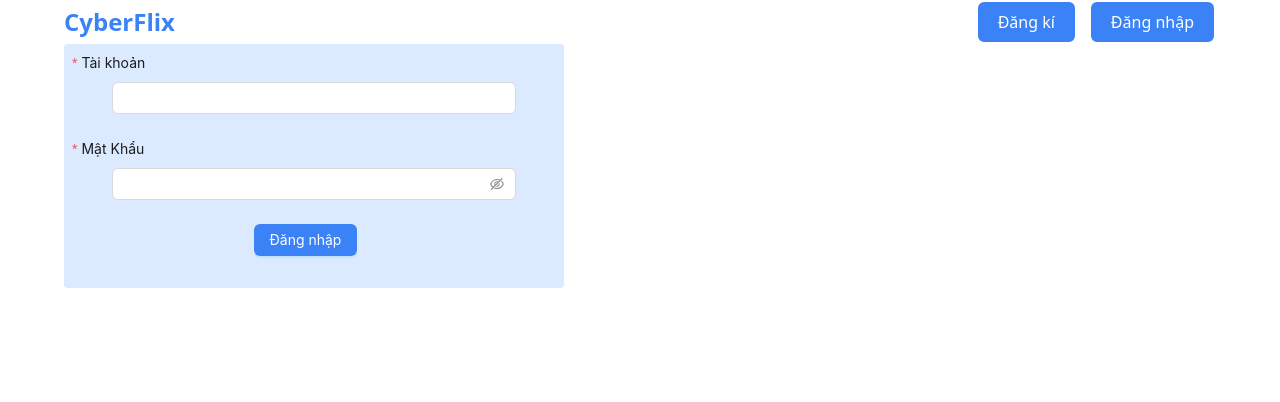
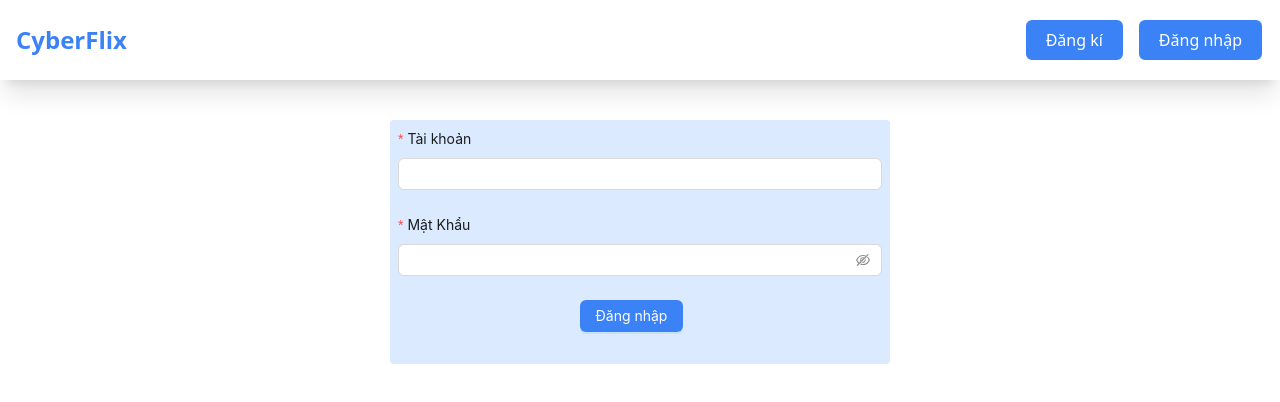
Before and after one commit to KHA0410/CyberFlix, a React (Create React App) app: page /login in a window 1280 px wide. Shown: the top 402 px of the page. Built offline with nearby package versions, Linux system fonts and the light colour scheme.

Commit message:
CyberFlix

```diff
--- a/src/App.js
+++ b/src/App.js
@@ -4,6 +4,7 @@ import LoginPage from "./Pages/LoginPage/LoginPage";
 import { BrowserRouter, Route, Routes } from "react-router-dom";
 import HomePage from "./Pages/HomePage/HomePage";
 import HeaderFlix from "./components/HeaderFlix/HeaderFlix";
+import DettailPage from "./Pages/DetailPage/DettailPage";
 
 function App() {
   return (
@@ -13,6 +14,7 @@ function App() {
         <Routes>
           <Route path="/" element={<HomePage />} />
           <Route path="/login" element={<LoginPage />} />
+          <Route path="/detail/:maPhim" element={<DettailPage />} />
         </Routes>
       </BrowserRouter>
     </div>
--- /dev/null
+++ b/src/Pages/DetailPage/DettailPage.jsx
@@ -0,0 +1,27 @@
+import React, { useEffect, useState } from 'react'
+import { useParams } from 'react-router-dom'
+import { https } from '../../services/api'
+
+export default function DettailPage() {
+    //Lấy mã phim từ URL
+    let {maPhim} = useParams()
+
+    const [detail, setDetail] = useState({})
+
+    useEffect(() => {
+        https.get(`/api/QuanLyPhim/LayThongTinPhim?MaPhim=${maPhim}`)
+        .then((res) => {
+         console.log(res.data.content);
+         setDetail(res.data.content)
+        })
+        .catch((err) => {
+         console.log(err);
+         });
+    },[])
+  return (
+    <div className='containerCss pt-5 flex'>
+        <img style={{width: "400px"}} src={detail.hinhAnh} alt="" />
+        <h1 style={{fontSize: "100px"}}>{detail.tenPhim}</h1>
+    </div>
+  )
+}
--- a/src/Pages/HomePage/HomePage.jsx
+++ b/src/Pages/HomePage/HomePage.jsx
@@ -1,7 +1,8 @@
 import React from 'react'
+import ListMovie from './ListMovie'
 
 export default function HomePage() {
   return (
-    <div>HomePage</div>
+    <div><ListMovie/></div>
   )
 }
--- /dev/null
+++ b/src/Pages/HomePage/ListMovie.jsx
@@ -0,0 +1,41 @@
+import React, { useEffect, useState } from 'react'
+import { https } from '../../services/api'
+import { Card, Tooltip } from 'antd';
+import Meta from 'antd/es/card/Meta';
+import { NavLink } from 'react-router-dom';
+
+export default function ListMovie() {
+    const [movieArr, setMovieArr] = useState([])
+    //Lấy ds phim
+    useEffect(() => {
+        https.get("/api/QuanLyPhim/LayDanhSachPhim?maNhom=GP01")
+        .then((res) => {
+         console.log(res.data.content);
+         setMovieArr(res.data.content)
+        })
+        .catch((err) => {
+         console.log(err);
+         });
+    }, [])
+  return (
+    <div className='grid grid-cols-4 gap-5 pt-5 containerCss'>
+        {movieArr.map((item) => {
+            return(
+                //Dùng card antd
+                <Card
+                hoverable
+                style={{
+                  width: "100%",
+                }}
+                cover={<img className='h-60 object-cover' alt="example" src={item.hinhAnh} />}
+              >
+                <Tooltip title={item.tenPhim}>
+                <Meta title={item.tenPhim} />
+                </Tooltip>
+                <NavLink to={`/detail/${item.maPhim}`} className="bg-blue-500 block font-bold text-center text-white rounded py-2 mt-5">Xem chi tiết</NavLink>
+              </Card>
+            )
+        })}
+    </div>
+  )
+}
--- a/src/Pages/LoginPage/FormLogin.jsx
+++ b/src/Pages/LoginPage/FormLogin.jsx
@@ -32,19 +32,20 @@ const FormLogin = () => {
   const onFinishFailed = (errorInfo) => {
     console.log('Failed:', errorInfo);
   };
-return <Form
-  className='bg-blue-100 rounded p-2 '
+return (
+  <div className='mt-10'>
+   <Form
+  className='bg-blue-100 rounded p-2 containerCss'
   layout='vertical'
     name="basic"
     //Cột label
     labelCol={{
-
       span: 16,
     }}
     //Cột input
     wrapperCol={{
-      offset: 2,
-      span: 20,
+      offset: 0,
+      span: 24,
     }}
     //Set width
     style={{
@@ -98,6 +99,10 @@ return <Form
       </Button>
     </Form.Item>
   </Form>
+  </div>
+
+)
+
 }
 
 ;
--- a/src/components/HeaderFlix/HeaderFlix.jsx
+++ b/src/components/HeaderFlix/HeaderFlix.jsx
@@ -1,9 +1,15 @@
 import React from 'react'
 import { useSelector } from 'react-redux'
+import { NavLink } from 'react-router-dom';
 
 export default function HeaderFlix() {
     let {user} = useSelector(state=>state.userSlice)
     console.log('user: ', user);
+   //Đăng xuất
+   let handleLogout = () => {
+    localStorage.removeItem("USER_LOGIN")
+    window.location.reload()
+   }
 
     let renderMenu = () => {
      //CSS button
@@ -13,7 +19,7 @@ export default function HeaderFlix() {
         return(
           <>
             <span className={cssBtn}>{user.hoTen}</span>
-            <button className={cssBtn}>Đăng xuất</button>
+            <button className={cssBtn} onClick={handleLogout}>Đăng xuất</button>
         </>
         )
     }
@@ -22,14 +28,15 @@ export default function HeaderFlix() {
         return(
             <>
             <button className={cssBtn}>Đăng kí</button>
-            <button className={cssBtn}>Đăng nhập</button>
+            <button className={cssBtn} onClick={() => {window.location.href = "/login"}}>Đăng nhập</button>
             </>
         )
     }
     }
   return (
-    <div className='flex justify-between items-center containerCss'>
-        <span className='text-2xl font-bold text-blue-500'>CyberFlix</span>
+    <div className='h-20 flex justify-between items-center px-4 shadow-xl'>
+        <NavLink to={"/"} className='text-2xl font-bold text-blue-500'>CyberFlix</NavLink>
+
         <div className='space-x-3'>{renderMenu()}</div>
     </div>
   )
```
Also changed, not shown: src/components/HeaderFlix/iconHuman.png (deleted).
